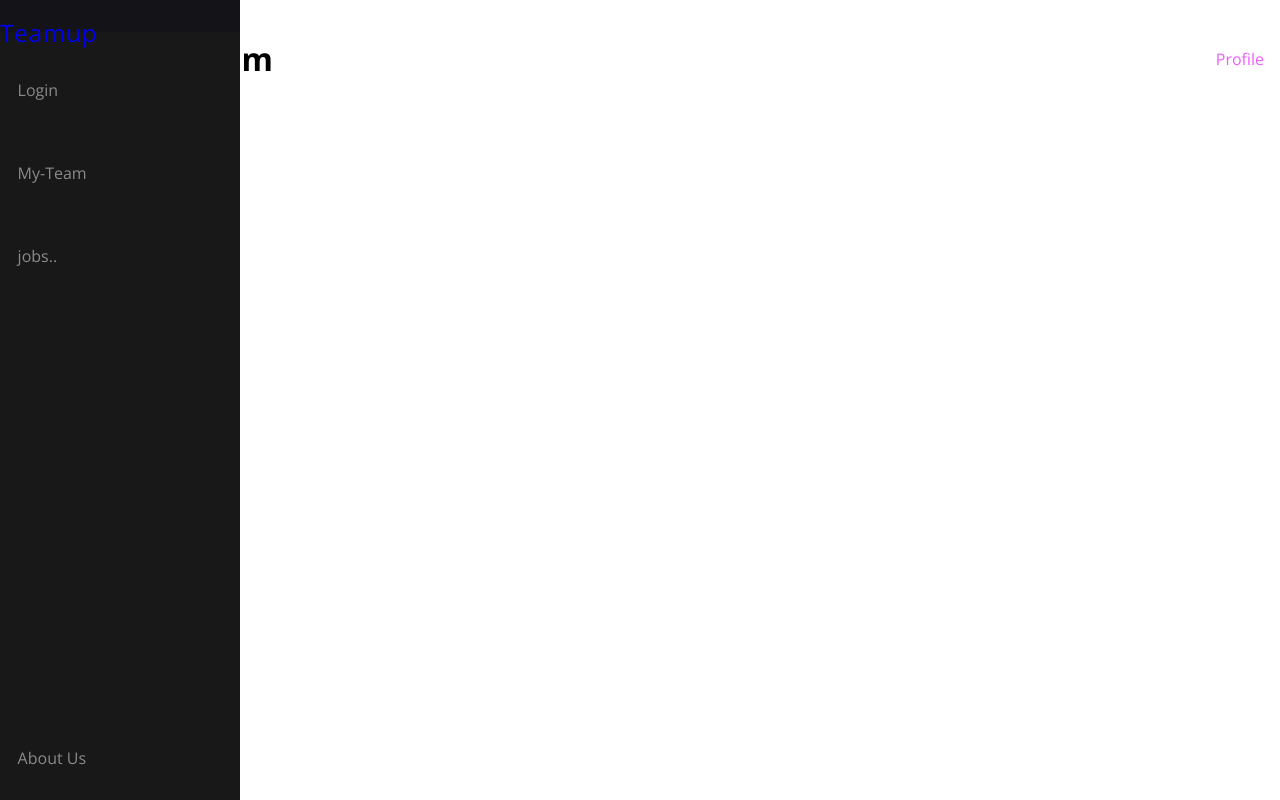
After one commit to Amiram1544/Teamup, a Django app: page /myteam/ in a window 1280 px wide. The commit adds this page. Run offline with Django 5.2, Linux system fonts and the light colour scheme.

Commit message:
Add: Template of mainpage and more.

```diff
--- a/Teamup/settings.py
+++ b/Teamup/settings.py
@@ -39,6 +39,7 @@
     'django.contrib.staticfiles',
     'core',
     'chatrooms',
+    'myteam',
 ]
 
 MIDDLEWARE = [
--- a/Teamup/urls.py
+++ b/Teamup/urls.py
@@ -21,4 +21,5 @@
     path('admin/', admin.site.urls),
     path('', include('core.urls')),
     path('chatrooms/', include('chatrooms.urls')),
+    path('myteam/', include('myteam.urls')),
 ]
--- /dev/null
+++ b/myteam/static/myteam/css/mainpage.css
@@ -0,0 +1,12 @@
+/* */
+.myteam-header {
+    display: flex;
+    align-items: center;
+
+}
+
+.myteam-profile {
+    margin-left: auto;
+    text-decoration: none;
+    color: #ef5cff;
+}
--- /dev/null
+++ b/myteam/templates/myteam/mainpage.html
@@ -0,0 +1,22 @@
+{% extends "navbar.html" %}
+{% load static %}
+
+{% block extra_css %}
+    <link rel="stylesheet" href="{% static 'myteam/css/mainpage.css' %}">
+{% endblock extra_css %}
+
+
+{% block content %}
+
+<div class="myteam-container">
+    <div class="myteam-header">
+        <h1>My Team</h1>
+
+        <!-- Temperory Profile tag, later replace it with profile image-->
+        <!-- When it clicked like gmail some dropdown dedicated to settings -->
+        <a class="myteam-profile" href="{% url 'profile' %}">Profile</a>
+    </div>
+</div>
+
+
+{% endblock content %}
--- a/myteam/urls.py
+++ b/myteam/urls.py
@@ -0,0 +1,10 @@
+from django.urls import path
+from myteam import views
+
+app_name = 'myteam'
+
+urlpatterns = [
+
+path('', views.mainpage, name='mainpage'),
+
+]
--- a/myteam/views.py
+++ b/myteam/views.py
@@ -1,3 +1,8 @@
 from django.shortcuts import render
 
 # Create your views here.
+
+def mainpage(request):
+
+
+    return render(request, 'myteam/mainpage.html')
--- a/templates/navbar.html
+++ b/templates/navbar.html
@@ -43,7 +43,7 @@
 
 
             <li class="nav-items">
-                <a href="#" class="nav-link">
+                <a href="{% url 'myteam:mainpage' %}" class="nav-link">
                     <span class="link-text">
                         My-Team
                     </span>
```
